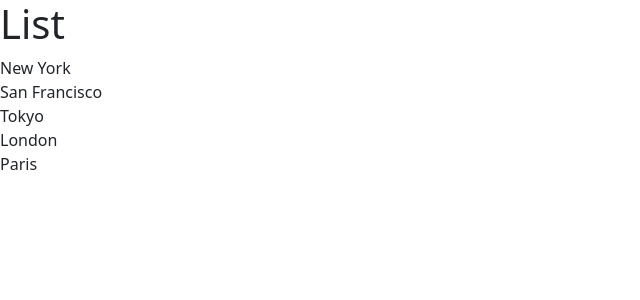
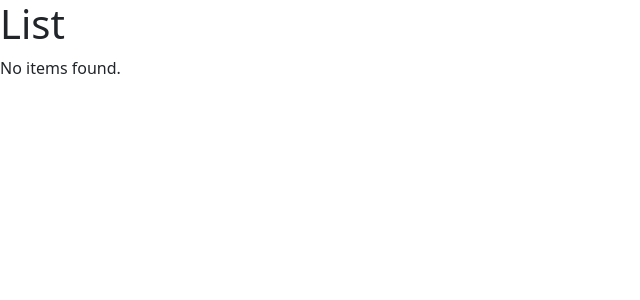
Before and after one commit to rodrigoconcham/react_tutorial, a React (Vite) app: page / in a window 1280 px wide. Shown: the top 300 px of the page, without its empty margins (0-640 px from the left). Built offline with nearby package versions, Linux system fonts and the light colour scheme.

Commit message:
menos ordenado

```diff
--- a/src/components/ListGroup.tsx
+++ b/src/components/ListGroup.tsx
@@ -1,14 +1,21 @@
-import { Fragment } from "react";
+function ListGroup() {
+  let items = ["New York", "San Francisco", "Tokyo", "London", "Paris"];
+  items = [];
 
-function ListGroup() {
-  const items = ["New York", "San Francisco", "Tokyo", "London", "Paris"];
+  if (items.length === 0)
+    return (
+      <>
+        <h1>List</h1>
+        <p>No items found.</p>
+      </>
+    );
 
   return (
     <>
       <h1>List</h1>
       <ul className="list-group">
         {items.map((item) => (
-          <li>{item}</li>
+          <li key={item}> {item}</li>
         ))}
       </ul>
     </>
```
